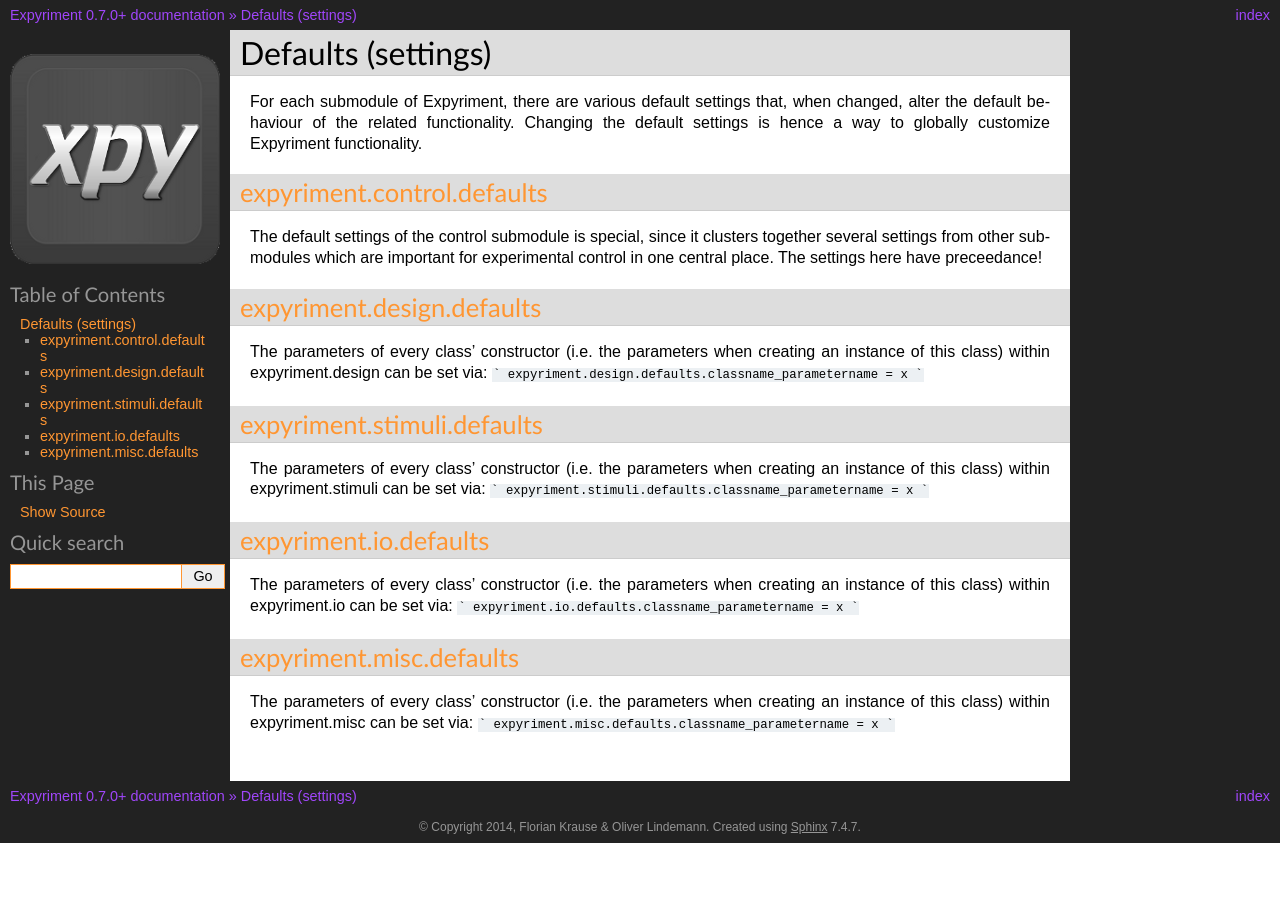
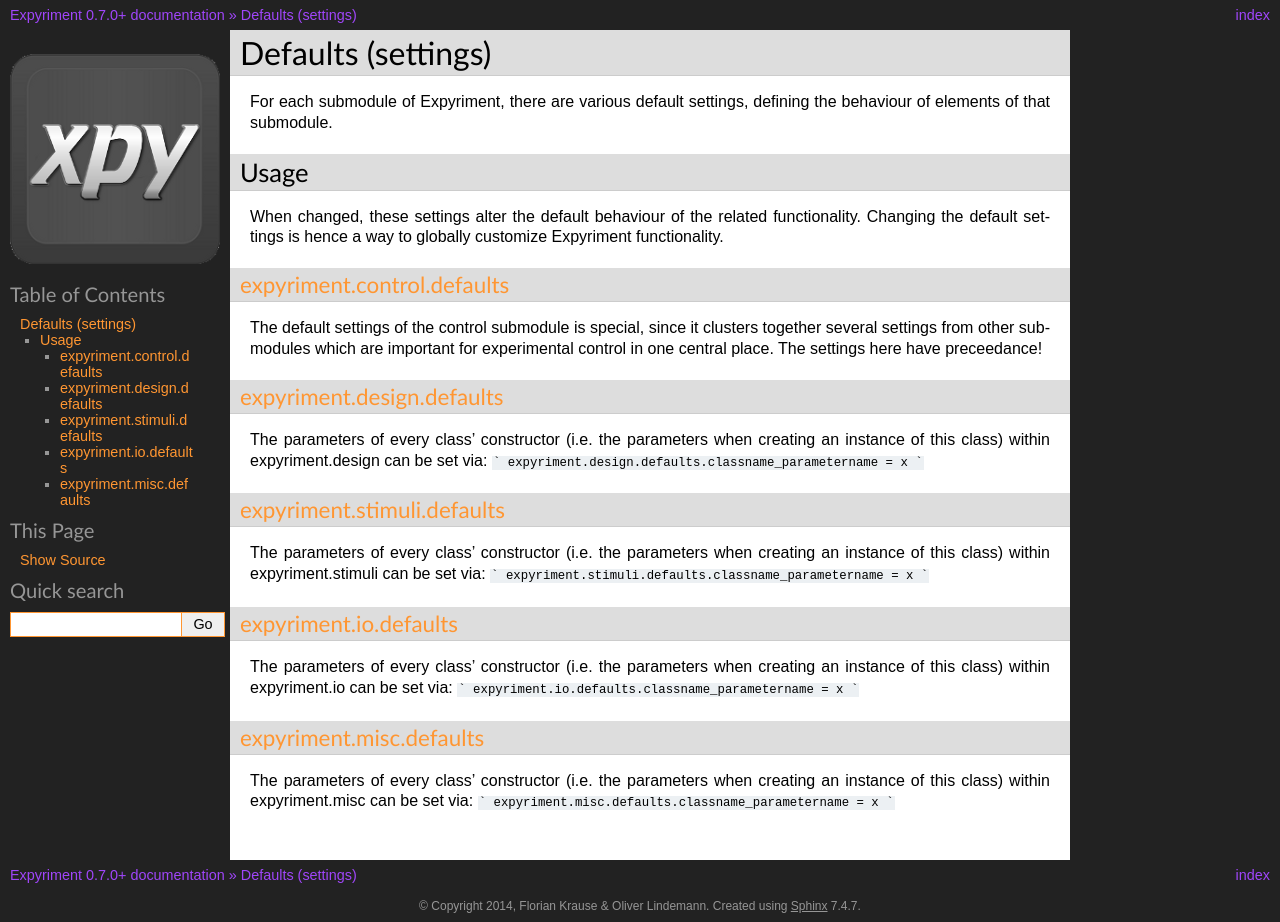
Before and after one commit to expyriment/expyriment, a Sphinx documentation site: the page built from documentation/sphinx/Defaults.rst, in a window 1280 px wide. Built offline with Sphinx 7.4.7, drawn with Linux system fonts in a browser that asks for light colours; pages that are not in the unit, such as notebooks, are missing from menus; before the commit the page ends 900 px from its top, so only the background shows below that.

Commit message:
Update Defaults.rst

````diff
--- a/documentation/sphinx/Defaults.rst
+++ b/documentation/sphinx/Defaults.rst
@@ -1,18 +1,22 @@
 Defaults (settings)
 ==================
-For each submodule of Expyriment, there are various default settings that,
-when changed, alter the default behaviour of the related functionality.
-Changing the default settings is hence a way to globally customize
-Expyriment functionality.
+For each submodule of Expyriment, there are various default settings, defining
+the behaviour of elements of that submodule.
+
+Usage
+-----
+When changed, these settings alter the default behaviour of the related
+functionality. Changing the default settings is hence a way to globally
+customize Expyriment functionality.
 
 expyriment.control.defaults_
-------------------------------
+~~~~~~~~~~~~~~~~~~~~~~~~~~~~
 The default settings of the control submodule is special, since it clusters
 together several settings from other submodules which are important for
 experimental control in one central place. The settings here have preceedance!
 
 expyriment.design.defaults_
----------------------------
+~~~~~~~~~~~~~~~~~~~~~~~~~~~
 The parameters of every class' constructor (i.e. the parameters when creating
 an instance of this class) within expyriment.design can be set via:
 ```
@@ -20,7 +24,7 @@
 ```
 
 expyriment.stimuli.defaults_
-----------------------------
+~~~~~~~~~~~~~~~~~~~~~~~~~~~~
 The parameters of every class' constructor (i.e. the parameters when creating
 an instance of this class) within expyriment.stimuli can be set via:
 ```
@@ -28,7 +32,7 @@
 ```
 
 expyriment.io.defaults_
------------------------
+~~~~~~~~~~~~~~~~~~~~~~~
 The parameters of every class' constructor (i.e. the parameters when creating
 an instance of this class) within expyriment.io can be set via:
 ```
@@ -36,7 +40,7 @@
 ```
 
 expyriment.misc.defaults_
--------------------------
+~~~~~~~~~~~~~~~~~~~~~~~~~
 The parameters of every class' constructor (i.e. the parameters when creating
 an instance of this class) within expyriment.misc can be set via:
 ```
````
